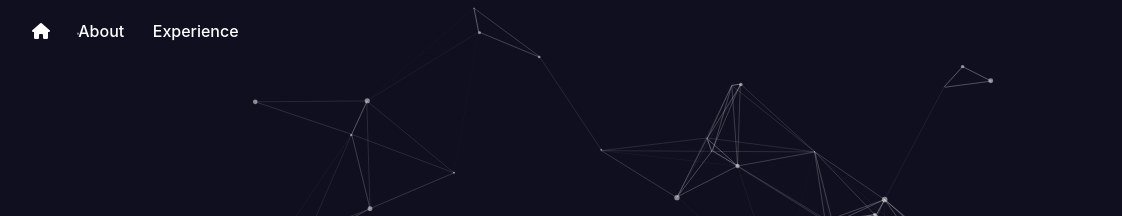
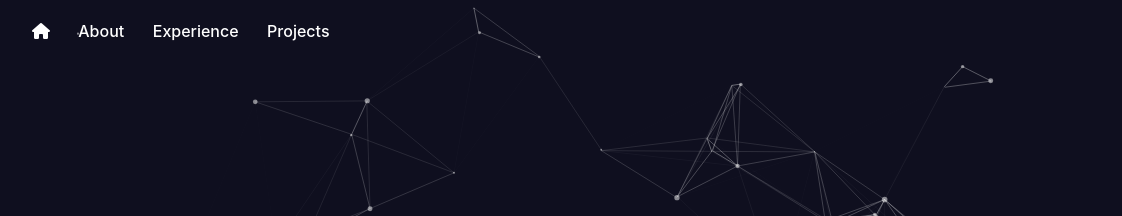
Before and after one commit to kiritiamaravadi/portfolio, a plain HTML site: page index.html in a window 1280 px wide. Shown: the top 216 px of the page, 0-1122 px from the left. Drawn offline with nearby package versions, Linux system fonts and the light colour scheme.

Commit message:
Added Projects Button on Navigation Bar

```diff
--- a/index.html
+++ b/index.html
@@ -17,7 +17,7 @@
       </a>
       <a href="#about">About</a>
       <a href="#experience">Experience</a>
-      <!-- <a href="#projects">Projects</a> -->
+      <a href="#projects">Projects</a>
       <!-- <a href="#contact">Contact</a> -->
     </nav>
     <div class="social-icons">
```
